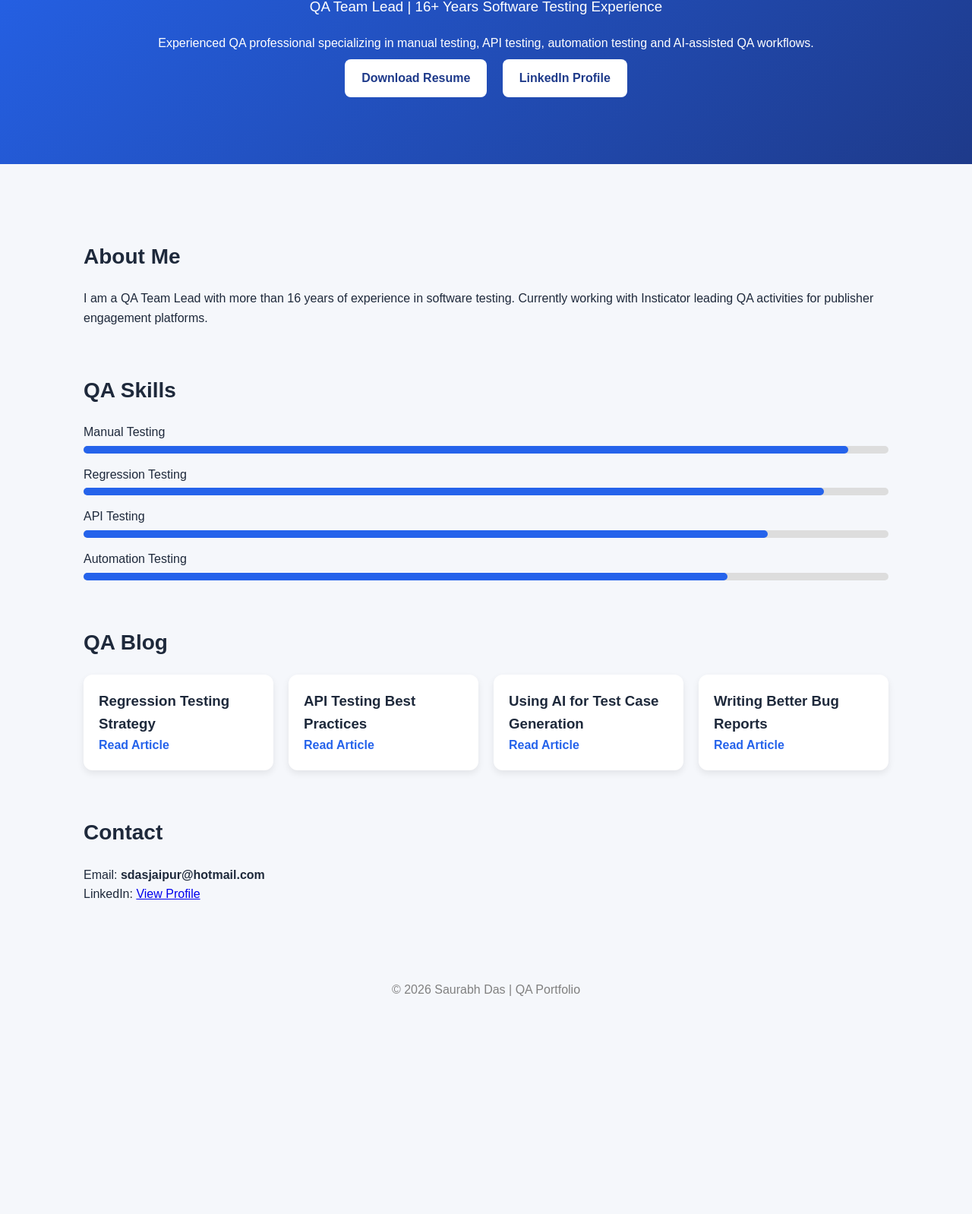
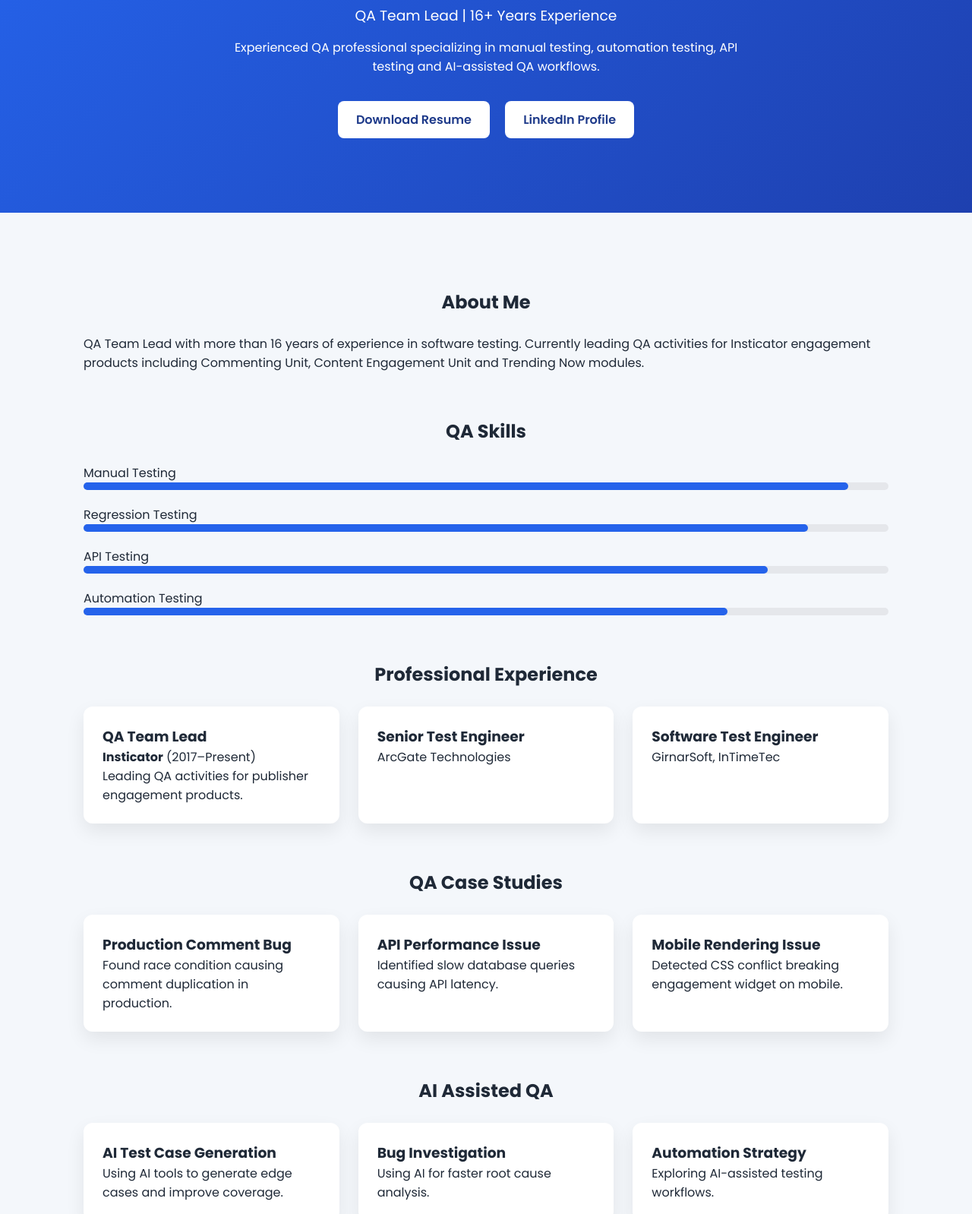
Before and after one commit to iamsaurabhdas/iamsaurabhdas.github.io, a plain HTML site: page index.html in a window 1280 px wide. Shown: the part 218-1816 px from the top of the page at 76% size. Before the commit the page ends 1614 px from the top, so only its background shows below. Drawn offline with Linux system fonts and the light colour scheme.

Commit message:
Update index.html

```diff
--- a/index.html
+++ b/index.html
@@ -1,6 +1,5 @@
 <!DOCTYPE html>
 <html lang="en">
-
 <head>
 
 <meta charset="UTF-8">
@@ -8,38 +7,79 @@
 
 <title>Saurabh Das | QA Team Lead Portfolio</title>
 
+<link href="https://fonts.googleapis.com/css2?family=Poppins:wght@300;400;500;600;700&display=swap" rel="stylesheet">
+
 <style>
 
 *{
 margin:0;
 padding:0;
 box-sizing:border-box;
-font-family:Arial, Helvetica, sans-serif;
+font-family:'Poppins',sans-serif;
 }
 
 body{
-background:#f5f7fb;
-color:#1e293b;
-line-height:1.6;
+background:#f4f7fb;
+color:#1f2937;
 transition:0.3s;
 }
 
 .dark{
 background:#0f172a;
-color:#e2e8f0;
+color:#e5e7eb;
 }
 
 nav{
-background:#0f172a;
+background:#111827;
 padding:18px;
 text-align:center;
+position:sticky;
+top:0;
+z-index:100;
 }
 
 nav a{
 color:white;
-margin:0 14px;
+margin:0 15px;
 text-decoration:none;
-font-weight:bold;
+font-weight:500;
+}
+
+.hero{
+background:linear-gradient(135deg,#2563eb,#1e40af);
+color:white;
+padding:90px 20px;
+text-align:center;
+}
+
+.hero h1{
+font-size:42px;
+margin-bottom:10px;
+}
+
+.hero h3{
+font-weight:400;
+margin-bottom:15px;
+}
+
+.hero p{
+max-width:700px;
+margin:auto;
+}
+
+.hero-buttons{
+margin-top:25px;
+}
+
+.hero-buttons a{
+display:inline-block;
+margin:8px;
+padding:12px 24px;
+border-radius:8px;
+background:white;
+color:#1e3a8a;
+text-decoration:none;
+font-weight:600;
 }
 
 .container{
@@ -48,82 +88,51 @@ margin:auto;
 padding:40px 20px;
 }
 
-.hero{
-text-align:center;
-padding:80px 20px;
-background:linear-gradient(135deg,#2563eb,#1e3a8a);
-color:white;
-}
-
-.hero h1{
-font-size:38px;
-margin-bottom:10px;
-}
-
-.hero h3{
-font-weight:400;
-margin-bottom:20px;
-}
-
-.hero a{
-display:inline-block;
-margin:8px;
-padding:12px 22px;
-background:white;
-color:#1e3a8a;
-border-radius:8px;
-text-decoration:none;
-font-weight:bold;
-}
-
 section{
 margin-top:60px;
 }
 
 h2{
-margin-bottom:20px;
-font-size:28px;
+text-align:center;
+margin-bottom:25px;
 }
 
 .grid{
 display:grid;
-grid-template-columns:repeat(auto-fit,minmax(250px,1fr));
-gap:20px;
+grid-template-columns:repeat(auto-fit,minmax(260px,1fr));
+gap:25px;
 }
 
 .card{
 background:white;
-padding:20px;
+padding:25px;
 border-radius:12px;
-box-shadow:0 4px 10px rgba(0,0,0,0.08);
+box-shadow:0 10px 25px rgba(0,0,0,0.08);
+transition:0.3s;
+}
+
+.card:hover{
+transform:translateY(-5px);
 }
 
 .dark .card{
 background:#1e293b;
 }
 
-.card a{
-color:#2563eb;
-font-weight:bold;
-text-decoration:none;
-cursor:pointer;
-}
-
 .skill{
-margin-bottom:15px;
+margin-bottom:20px;
 }
 
 .bar{
 height:10px;
-background:#ddd;
-border-radius:6px;
-margin-top:5px;
+background:#e5e7eb;
+border-radius:10px;
 }
 
 .progress{
 height:10px;
 background:#2563eb;
-border-radius:6px;
+border-radius:10px;
 }
 
 .blog{
@@ -132,11 +141,32 @@ margin-top:25px;
 padding:25px;
 background:white;
 border-radius:10px;
-line-height:1.8;
 }
 
 .dark .blog{
 background:#1e293b;
+}
+
+form{
+max-width:600px;
+margin:auto;
+}
+
+input,textarea{
+width:100%;
+padding:12px;
+margin-bottom:15px;
+border-radius:8px;
+border:1px solid #ddd;
+}
+
+button{
+background:#2563eb;
+color:white;
+padding:12px 20px;
+border:none;
+border-radius:8px;
+cursor:pointer;
 }
 
 .toggle{
@@ -153,7 +183,6 @@ cursor:pointer;
 
 footer{
 text-align:center;
-margin-top:60px;
 padding:40px;
 color:gray;
 }
@@ -169,8 +198,9 @@ color:gray;
 <nav>
 <a href="#about">About</a>
 <a href="#skills">Skills</a>
-<a href="#tools">Tools</a>
 <a href="#experience">Experience</a>
+<a href="#cases">Case Studies</a>
+<a href="#ai">AI QA</a>
 <a href="#blog">Blog</a>
 <a href="#contact">Contact</a>
 </nav>
@@ -179,18 +209,22 @@ color:gray;
 
 <h1>Saurabh Das</h1>
 
-<h3>QA Team Lead | 16+ Years Software Testing Experience</h3>
+<h3>QA Team Lead | 16+ Years Experience</h3>
 
 <p>
 Experienced QA professional specializing in manual testing,
-API testing, automation testing and AI-assisted QA workflows.
+automation testing, API testing and AI-assisted QA workflows.
 </p>
+
+<div class="hero-buttons">
 
 <a href="resume.pdf" download>Download Resume</a>
 
 <a href="https://www.linkedin.com/in/saurabh-das-b2269513/" target="_blank">
 LinkedIn Profile
 </a>
+
+</div>
 
 </div>
 
@@ -201,12 +235,12 @@ LinkedIn Profile
 <h2>About Me</h2>
 
 <p>
-I am a QA Team Lead with more than 16 years of experience in software testing.
-Currently working with Insticator leading QA activities for publisher engagement platforms.
+QA Team Lead with more than 16 years of experience in software testing.
+Currently leading QA activities for Insticator engagement products including
+Commenting Unit, Content Engagement Unit and Trending Now modules.
 </p>
 
 </section>
-
 
 <section id="skills">
 
@@ -217,7 +251,7 @@ Currently working with Insticator leading QA activities for publisher engagement
 </div>
 
 <div class="skill">Regression Testing
-<div class="bar"><div class="progress" style="width:92%"></div></div>
+<div class="bar"><div class="progress" style="width:90%"></div></div>
 </div>
 
 <div class="skill">API Testing
@@ -230,6 +264,81 @@ Currently working with Insticator leading QA activities for publisher engagement
 
 </section>
 
+<section id="experience">
+
+<h2>Professional Experience</h2>
+
+<div class="grid">
+
+<div class="card">
+<h3>QA Team Lead</h3>
+<p><b>Insticator</b> (2017–Present)</p>
+<p>Leading QA activities for publisher engagement products.</p>
+</div>
+
+<div class="card">
+<h3>Senior Test Engineer</h3>
+<p>ArcGate Technologies</p>
+</div>
+
+<div class="card">
+<h3>Software Test Engineer</h3>
+<p>GirnarSoft, InTimeTec</p>
+</div>
+
+</div>
+
+</section>
+
+<section id="cases">
+
+<h2>QA Case Studies</h2>
+
+<div class="grid">
+
+<div class="card">
+<h3>Production Comment Bug</h3>
+<p>Found race condition causing comment duplication in production.</p>
+</div>
+
+<div class="card">
+<h3>API Performance Issue</h3>
+<p>Identified slow database queries causing API latency.</p>
+</div>
+
+<div class="card">
+<h3>Mobile Rendering Issue</h3>
+<p>Detected CSS conflict breaking engagement widget on mobile.</p>
+</div>
+
+</div>
+
+</section>
+
+<section id="ai">
+
+<h2>AI Assisted QA</h2>
+
+<div class="grid">
+
+<div class="card">
+<h3>AI Test Case Generation</h3>
+<p>Using AI tools to generate edge cases and improve coverage.</p>
+</div>
+
+<div class="card">
+<h3>Bug Investigation</h3>
+<p>Using AI for faster root cause analysis.</p>
+</div>
+
+<div class="card">
+<h3>Automation Strategy</h3>
+<p>Exploring AI-assisted testing workflows.</p>
+</div>
+
+</div>
+
+</section>
 
 <section id="blog">
 
@@ -239,110 +348,78 @@ Currently working with Insticator leading QA activities for publisher engagement
 
 <div class="card">
 <h3>Regression Testing Strategy</h3>
-<a onclick="toggleBlog('b1')">Read Article</a>
+<a onclick="toggleBlog('b1')" style="cursor:pointer;color:#2563eb">Read Article</a>
 </div>
 
 <div class="card">
 <h3>API Testing Best Practices</h3>
-<a onclick="toggleBlog('b2')">Read Article</a>
-</div>
-
-<div class="card">
-<h3>Using AI for Test Case Generation</h3>
-<a onclick="toggleBlog('b3')">Read Article</a>
-</div>
-
-<div class="card">
-<h3>Writing Better Bug Reports</h3>
-<a onclick="toggleBlog('b4')">Read Article</a>
+<a onclick="toggleBlog('b2')" style="cursor:pointer;color:#2563eb">Read Article</a>
 </div>
 
 </div>
 
+<div id="b1" class="blog">
 
-<div id="b1" class="blog">
 <h3>Regression Testing Strategy</h3>
 
 <p>
-Regression testing ensures that new code changes do not break existing functionality.
-A strong regression strategy focuses on testing critical workflows, high-risk areas,
-and previously reported bug fixes.
+Regression testing ensures that existing features continue to work
+after code changes.
 </p>
 
 <p>
-Automation helps reduce regression cycle time while maintaining product quality.
-Combining manual exploratory testing with automated regression tests provides
-the best results.
+A strong regression suite focuses on critical business flows,
+high-risk areas and previously fixed defects.
 </p>
+
 </div>
 
+<div id="b2" class="blog">
 
-<div id="b2" class="blog">
 <h3>API Testing Best Practices</h3>
 
 <p>
-API testing verifies backend functionality without relying on the user interface.
-It helps detect issues earlier in the development lifecycle.
+API testing validates backend logic without relying on UI.
 </p>
 
 <p>
-QA engineers should validate response codes, response structure,
-error handling, authentication logic and performance metrics.
-</p>
-</div>
-
-
-<div id="b3" class="blog">
-<h3>Using AI for Test Case Generation</h3>
-
-<p>
-AI tools can help QA engineers quickly generate test cases,
-identify edge cases and improve coverage.
-</p>
-
-<p>
-However, human validation is still required to ensure
-test scenarios reflect real user behaviour.
-</p>
-</div>
-
-
-<div id="b4" class="blog">
-<h3>Writing Better Bug Reports</h3>
-
-<p>
-Clear bug reports help developers reproduce issues faster.
-Each report should include steps to reproduce, expected result,
-actual result and screenshots if available.
+QA engineers should validate response codes, schema,
+performance and authentication behavior.
 </p>
 
 </div>
 
 </section>
 
-
 <section id="contact">
 
-<h2>Contact</h2>
+<h2>Contact Me</h2>
 
-<p>Email: <b>sdasjaipur@hotmail.com</b></p>
+<form>
 
-<p>
-LinkedIn:
-<a href="https://www.linkedin.com/in/saurabh-das-b2269513/" target="_blank">
-View Profile
-</a>
+<input type="text" placeholder="Your Name" required>
+
+<input type="email" placeholder="Your Email" required>
+
+<textarea rows="5" placeholder="Your Message"></textarea>
+
+<button type="submit">Send Message</button>
+
+</form>
+
+<p style="text-align:center;margin-top:20px">
+Email: <b>sdasjaipur@hotmail.com</b>
 </p>
 
 </section>
 
+</div>
 
 <footer>
+
 © 2026 Saurabh Das | QA Portfolio
+
 </footer>
-
-</div>
-
 
 <script>
 
@@ -352,9 +429,9 @@ document.body.classList.toggle("dark")
 
 function toggleBlog(id){
 
-let blog = document.getElementById(id)
+let blog=document.getElementById(id)
 
-if(blog.style.display === "block"){
+if(blog.style.display==="block"){
 blog.style.display="none"
 }
 else{
```
